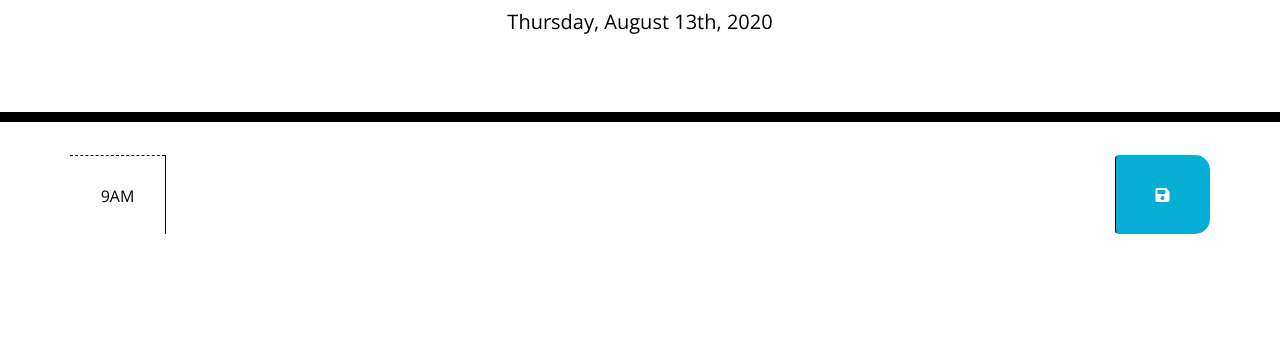
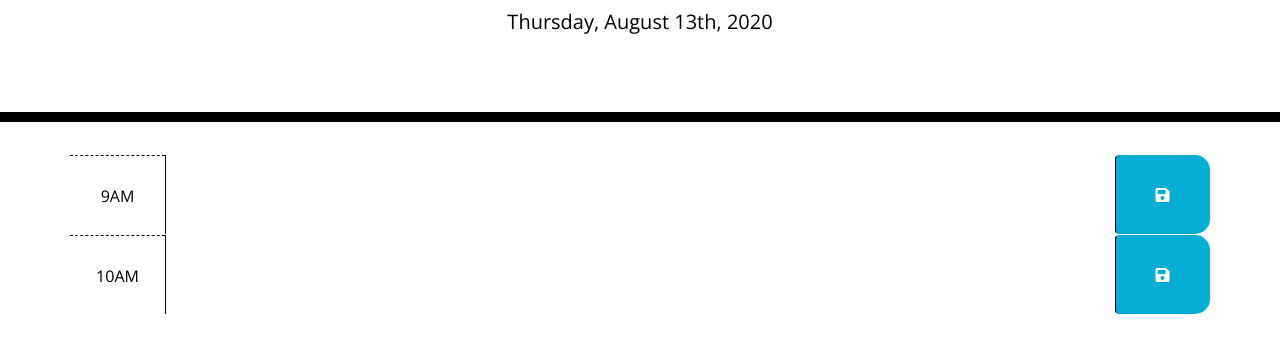
Before and after one commit to EASYMAK777/day-planner, a plain HTML site: page index.html in a window 1280 px wide. Shown: the part 182-534 px from the top of the page. Drawn offline with nearby package versions, Linux system fonts and the light colour scheme.

Commit message:
added seconde timeblock

```diff
--- a/index.html
+++ b/index.html
@@ -46,6 +46,16 @@
       </div>
     </div>
 
+    <div class="container">
+      <div id="10" class= "row time-block">
+        <div class= "col-md-1 hour">
+          10AM
+        </div>
+        <textarea class="col-md 10 description"></textarea>
+        <button class="col-md-1 btn saveBtn fas fa-save"></button>
+        </div>
+      </div>
+    </div>
 
 
 
```
